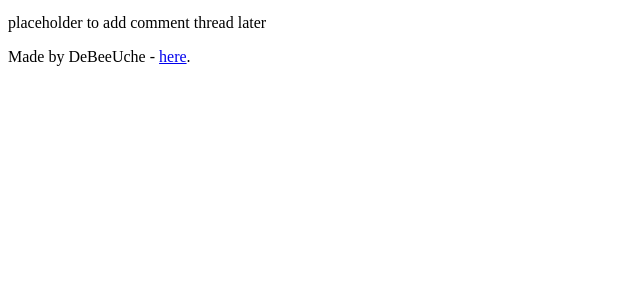
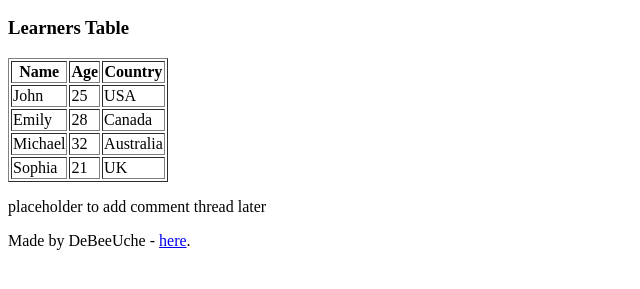
Before and after one commit to DeBeeUche/My_First_Portfolio, a plain HTML site: page html_basic/index.html in a window 1280 px wide. Shown: the part 501-790 px from the top of the page, without its empty margins (0-640 px from the left). Drawn offline with Linux system fonts and the light colour scheme.

Commit message:
Add learners table to article section of index.html

```diff
--- a/html_basic/index.html
+++ b/html_basic/index.html
@@ -1,4 +1,3 @@
-
 <!DOCTYPE html>
 <html lang="en">
 <head>
@@ -19,13 +18,50 @@
       <h2>About Me</h2>
       <p>Hi, I'm a web developer passionate about clean code and creative design.</p>
       <p>I love building responsive websites and learning new technologies.</p>
+
       <h3>Projects</h3>
       <p>Here's a collection of projects I've worked on recently.</p>
       <p>Each one taught me something new about front-end development.</p>
+
       <a href="https://www.alxafrica.com/" target="_blank">
         <img src="https://i.ibb.co/gTDZZT8/ALX-Logo-07.png" alt="ALX Logo" width="200">
       </a>
+
+      <!-- ✅ Table of learners -->
+      <h3>Learners Table</h3>
+      <table border="1">
+        <thead>
+          <tr>
+            <th>Name</th>
+            <th>Age</th>
+            <th>Country</th>
+          </tr>
+        </thead>
+        <tbody>
+          <tr>
+            <td>John</td>
+            <td>25</td>
+            <td>USA</td>
+          </tr>
+          <tr>
+            <td>Emily</td>
+            <td>28</td>
+            <td>Canada</td>
+          </tr>
+          <tr>
+            <td>Michael</td>
+            <td>32</td>
+            <td>Australia</td>
+          </tr>
+          <tr>
+            <td>Sophia</td>
+            <td>21</td>
+            <td>UK</td>
+          </tr>
+        </tbody>
+      </table>
     </article>
+
     <aside>
       <p>placeholder to add comment thread later</p>
     </aside>
```
